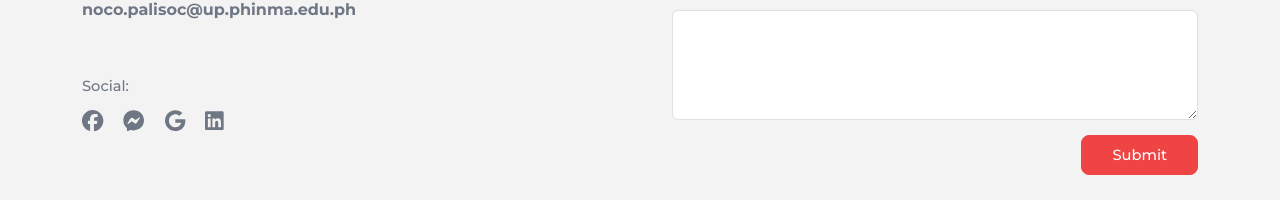
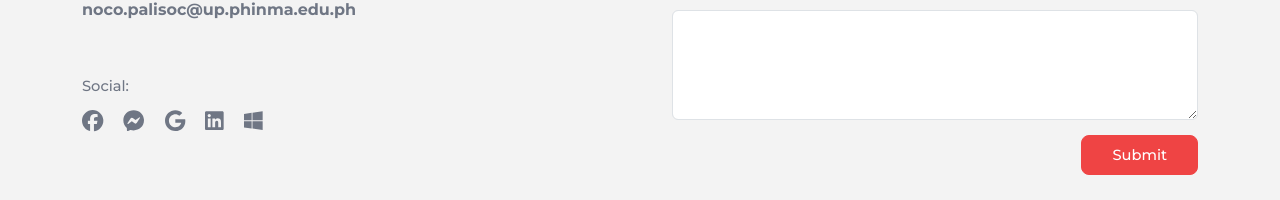
Before and after one commit to IAmArien/norman, a React (Create React App) app: page / in a window 1280 px wide. Shown: the part 5978-6178 px from the top of the page. Built offline with nearby package versions, Linux system fonts and the light colour scheme.

Commit message:
feat: add outlook in social accounts

```diff
--- a/src/components/sections/contact/ContactUs.tsx
+++ b/src/components/sections/contact/ContactUs.tsx
@@ -4,7 +4,7 @@ import { Button, Col, Container, Row } from "react-bootstrap";
 import './css/contactus.css';
 import { Spacer } from "../../utils";
 import { FontAwesomeIcon } from "@fortawesome/react-fontawesome";
-import { faFacebook, faFacebookMessenger, faGoogle, faLinkedin } from "@fortawesome/free-brands-svg-icons";
+import { faFacebook, faFacebookMessenger, faGoogle, faLinkedin, faWindows } from "@fortawesome/free-brands-svg-icons";
 
 export const ContactUs =(): React.ReactElement => {
     return (
@@ -31,6 +31,7 @@ export const ContactUs =(): React.ReactElement => {
                                         <FontAwesomeIcon className="fa-social-accounts" icon={faFacebookMessenger} />
                                         <FontAwesomeIcon className="fa-social-accounts" icon={faGoogle} />
                                         <FontAwesomeIcon className="fa-social-accounts" icon={faLinkedin} />
+                                        <FontAwesomeIcon className="fa-social-accounts" icon={faWindows}/>
                                     </div>
                                 </div>
                             </Col>
```
